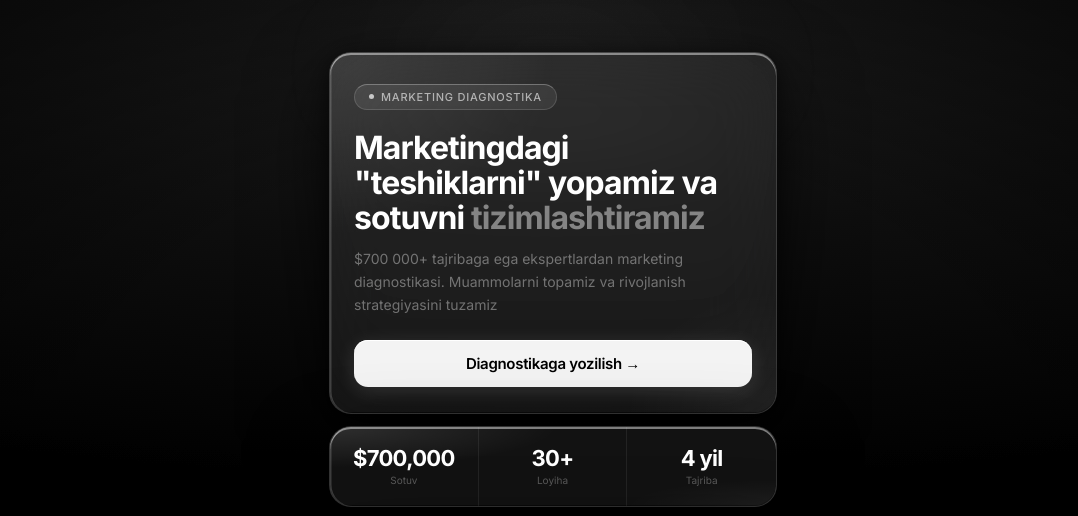
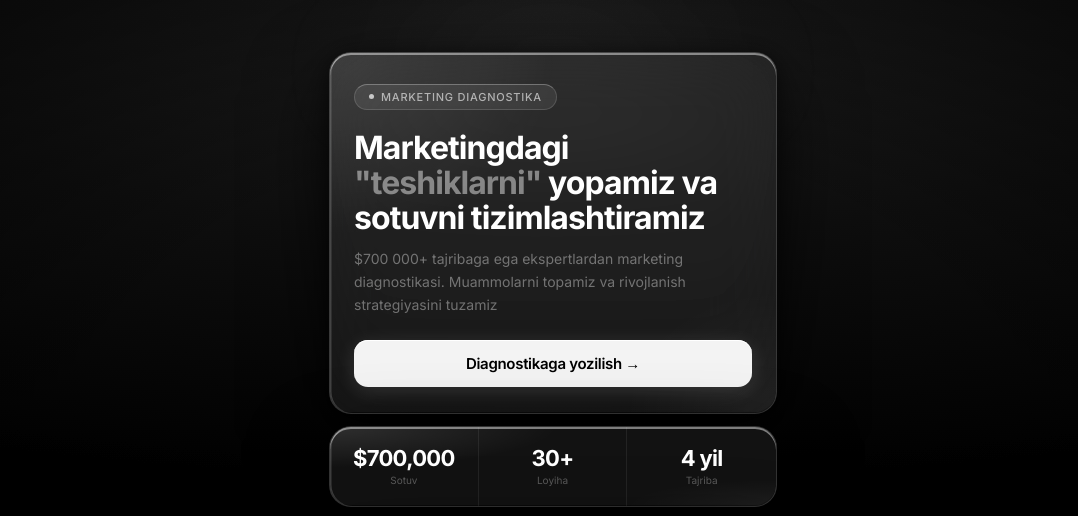
Before and after one commit to ismoi8848-cmyk/ismoil-site, a plain HTML site: page index.html in a window 1280 px wide. Shown: the top 516 px of the page, without its empty margins (87-1165 px from the left). Drawn offline with Linux system fonts and the light colour scheme.

Commit message:
Update index.html

```diff
--- a/index.html
+++ b/index.html
@@ -161,7 +161,7 @@ h1 em{font-style:normal;color:rgba(255,255,255,.45);}
   <div class="glass">
     <div class="gi hero-inner">
       <div class="tag"><div class="tag-dot"></div>Marketing diagnostika</div>
-      <h1>Marketingdagi "teshiklarni" yopamiz va sotuvni <em>tizimlashtiramiz</em></h1>
+      <h1>Marketingdagi <em> "teshiklarni"</em> yopamiz va sotuvni tizimlashtiramiz </h1>
       <p class="sub">$700 000+ tajribaga ega ekspertlardan marketing diagnostikasi. Muammolarni topamiz va rivojlanish strategiyasini tuzamiz </p>
       <button class="btn-white" onclick="document.getElementById('form').scrollIntoView({behavior:'smooth'})">Diagnostikaga yozilish →</button>
     </div>
```
